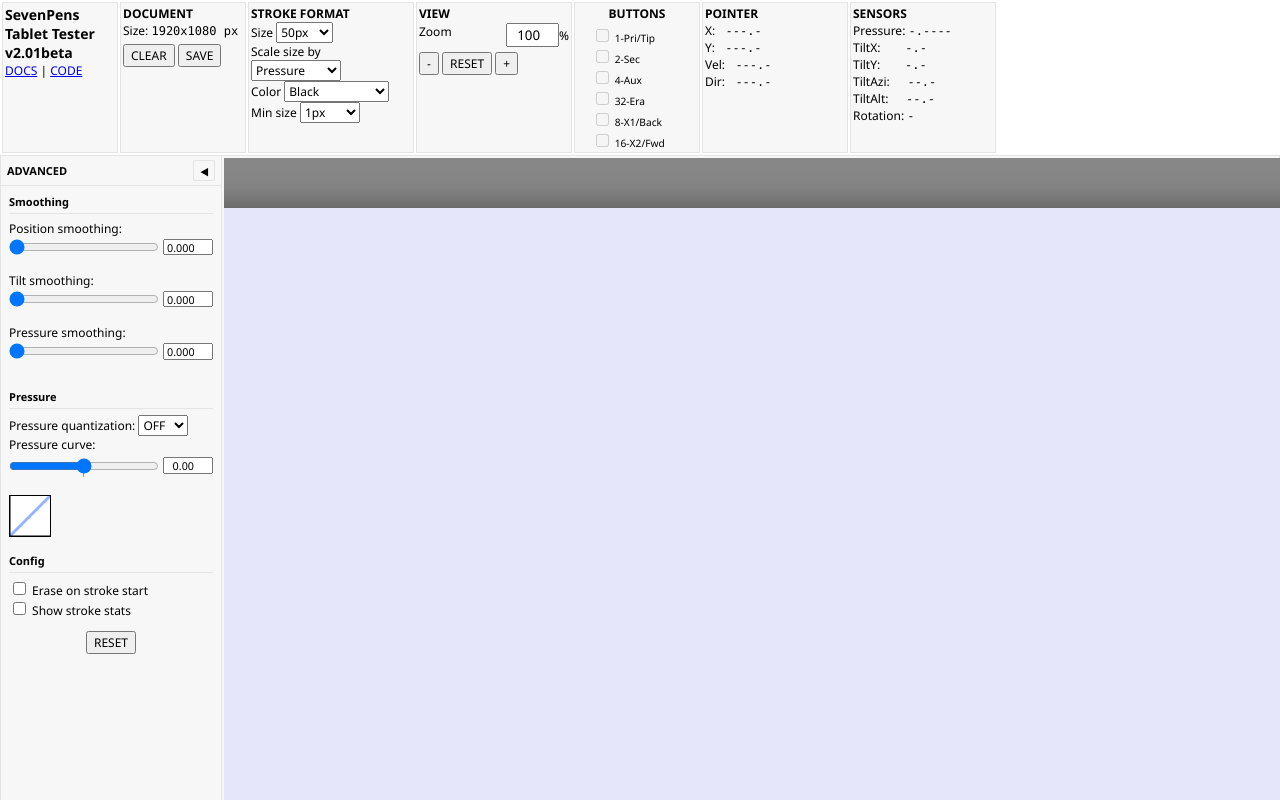
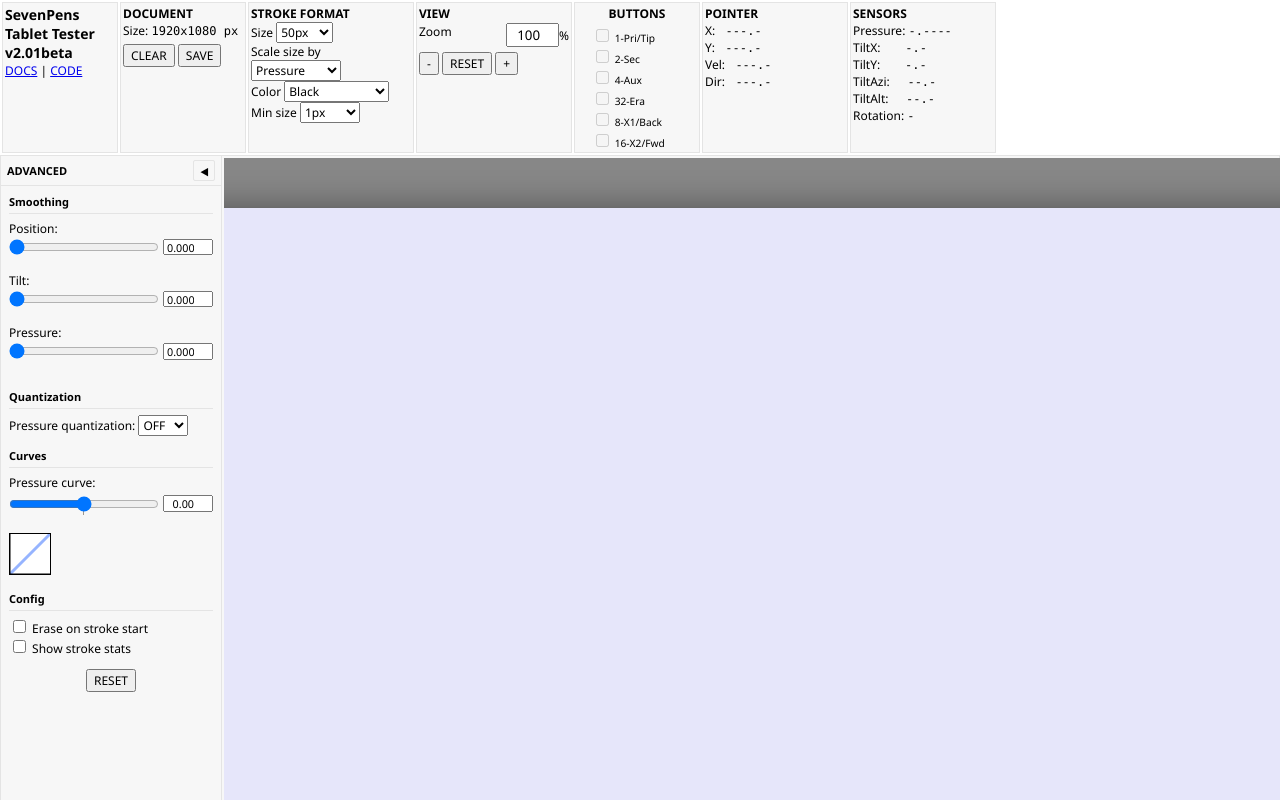
Before and after one commit to TheSevenPens/WebTabletTester, a Svelte app: page / in a window 1280 px wide. Both pictures are taken after a click on the button "Restore Advanced panel". Shown: the top 800 px of the page. Built offline with nearby package versions, Linux system fonts and the light colour scheme.

Commit message:
more slider updates

```diff
--- a/src/components/AdvancedSettingsPanel.svelte
+++ b/src/components/AdvancedSettingsPanel.svelte
@@ -10,7 +10,8 @@
     import { resetAllProcessingToDefault } from '../lib/processing_helpers';
 
     import SmoothingSettings from './SmoothingSettings.svelte';
-    import PressureSettings from './PressureSettings.svelte';
+    import QuantizationSettings from './QuantizationSettings.svelte';
+    import CurveSettings from './CurveSettings.svelte';
     import ConfigSettings from './ConfigSettings.svelte';
 
     const minimized = writable(true);
@@ -48,7 +49,8 @@
     {#if !$minimized}
         <div class="advanced-panel-content">
             <SmoothingSettings />
-            <PressureSettings />
+            <QuantizationSettings />
+            <CurveSettings />
             <ConfigSettings />
 
             <div style="text-align: center; margin-top: 10px; margin-bottom: 10px;">
--- a/src/components/PressureSettings.svelte
+++ b/src/components/CurveSettings.svelte
@@ -2,21 +2,12 @@
     import { processingSettings } from '../lib/stores';
     import { setProcessingAndNotify } from '../lib/processing_helpers';
     import type { ProcessingSettings } from '../lib/types';
-    import { PRESSURE_QUANT_OPTIONS } from '../lib/constants';
     import SliderWithNumber from './SliderWithNumber.svelte';
     import CurveGraph from './CurveGraph.svelte';
 </script>
 
 <section class="advanced-panel-section">
-    <h4 class="advanced-panel-section-title">Pressure</h4>
-
-    <label for="pressureQuantSelect">Pressure quantization: </label>
-    <select id="pressureQuantSelect" bind:value={$processingSettings.pressureQuant}>
-        {#each PRESSURE_QUANT_OPTIONS as { value, label }}
-            <option {value}>{label}</option>
-        {/each}
-    </select>
-    <br />
+    <h4 class="advanced-panel-section-title">Curves</h4>
 
     <div>
         <SliderWithNumber
--- /dev/null
+++ b/src/components/QuantizationSettings.svelte
@@ -0,0 +1,16 @@
+<script lang="ts">
+    import { processingSettings } from '../lib/stores';
+    import { PRESSURE_QUANT_OPTIONS } from '../lib/constants';
+</script>
+
+<section class="advanced-panel-section">
+    <h4 class="advanced-panel-section-title">Quantization</h4>
+
+    <label for="pressureQuantSelect">Pressure quantization: </label>
+    <select id="pressureQuantSelect" bind:value={$processingSettings.pressureQuant}>
+        {#each PRESSURE_QUANT_OPTIONS as { value, label }}
+            <option {value}>{label}</option>
+        {/each}
+    </select>
+    <br />
+</section>
--- a/src/components/SmoothingSettings.svelte
+++ b/src/components/SmoothingSettings.svelte
@@ -8,7 +8,7 @@
     <h4 class="advanced-panel-section-title">Smoothing</h4>
     <SliderWithNumber
         id="positionSmoothingSlider"
-        label="Position smoothing:"
+        label="Position:"
         max="0.999"
         step="0.001"
         value={$processingSettings.posXSmoother.amount}
@@ -23,7 +23,7 @@
 
     <SliderWithNumber
         id="tiltSmoothingSlider"
-        label="Tilt smoothing:"
+        label="Tilt:"
         max="0.999"
         step="0.001"
         value={$processingSettings.tiltXSmoother.amount}
@@ -38,7 +38,7 @@
 
     <SliderWithNumber
         id="pressureSmoothingSlider"
-        label="Pressure smoothing:"
+        label="Pressure:"
         max="0.999"
         step="0.001"
         value={$processingSettings.pressureSmoother.amount}
```
